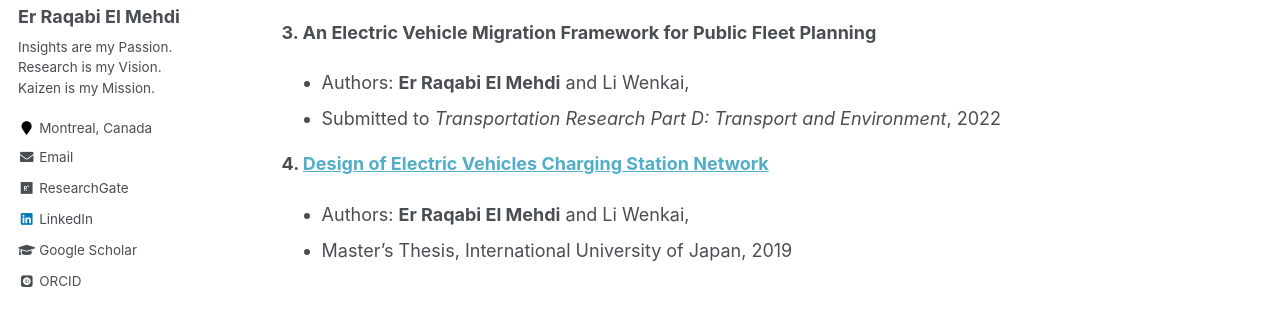
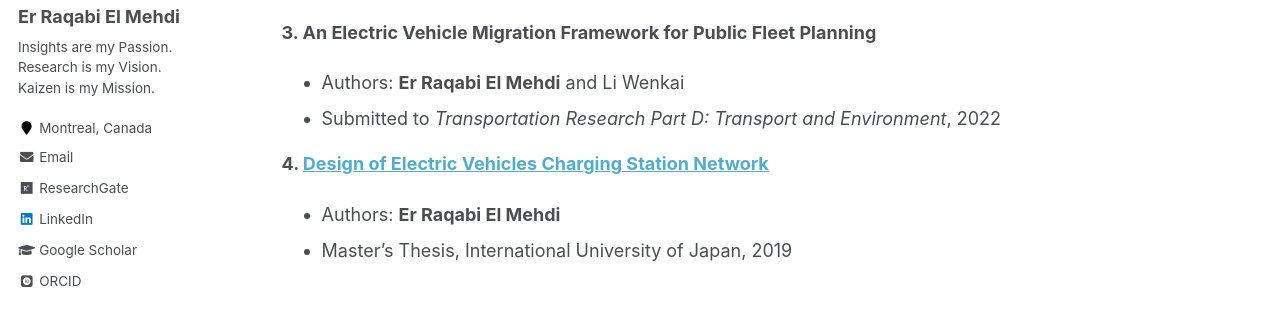
Before and after one commit to RqbMedi/rqbmedi.github.io, a Jekyll site: the page built from _pages/publications.md, in a window 1280 px wide and 900 px high, scrolled down 462 px. Shown: the part 188-499 px from the top of the window. Built offline with Jekyll 4.4.1, drawn with Linux system fonts in a browser that asks for light colours; some web fonts are replaced.

Commit message:
Update publications.md

```diff
--- a/_pages/publications.md
+++ b/_pages/publications.md
@@ -21,11 +21,11 @@ Published & Under Review
  - Major Revision in *Computers & Operations Research*, 2022
 
 **3. An Electric Vehicle Migration Framework for Public Fleet Planning**
- - Authors: **Er Raqabi El Mehdi** and Li Wenkai,
+ - Authors: **Er Raqabi El Mehdi** and Li Wenkai
  - Submitted to *Transportation Research Part D: Transport and Environment*, 2022
 
 **4. [Design of Electric Vehicles Charging Station Network](https://www.iuj.ac.jp/mlic/theses/thesis_details.cfm?ID=2B7015)**
- - Authors: **Er Raqabi El Mehdi** and Li Wenkai,
+ - Authors: **Er Raqabi El Mehdi**
  - Master’s Thesis, International University of Japan, 2019
 
 Working Papers
```
